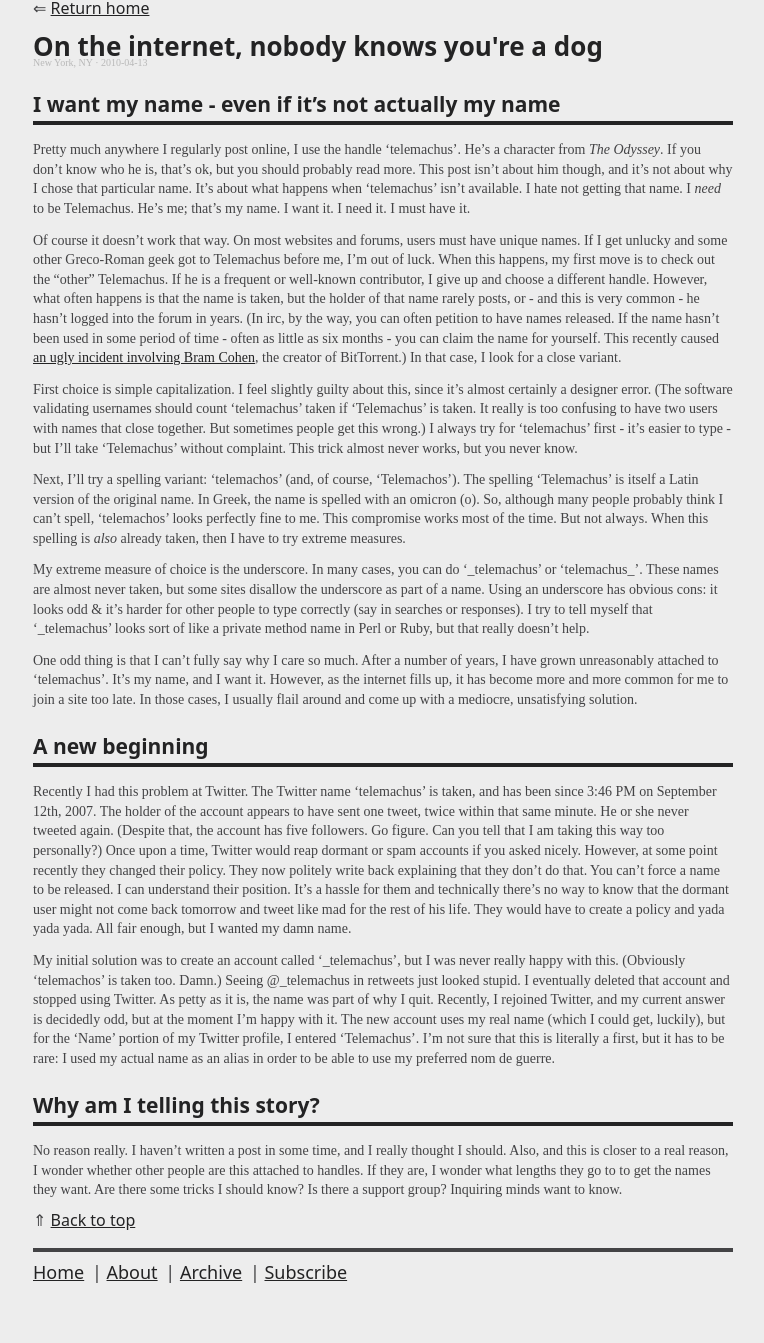
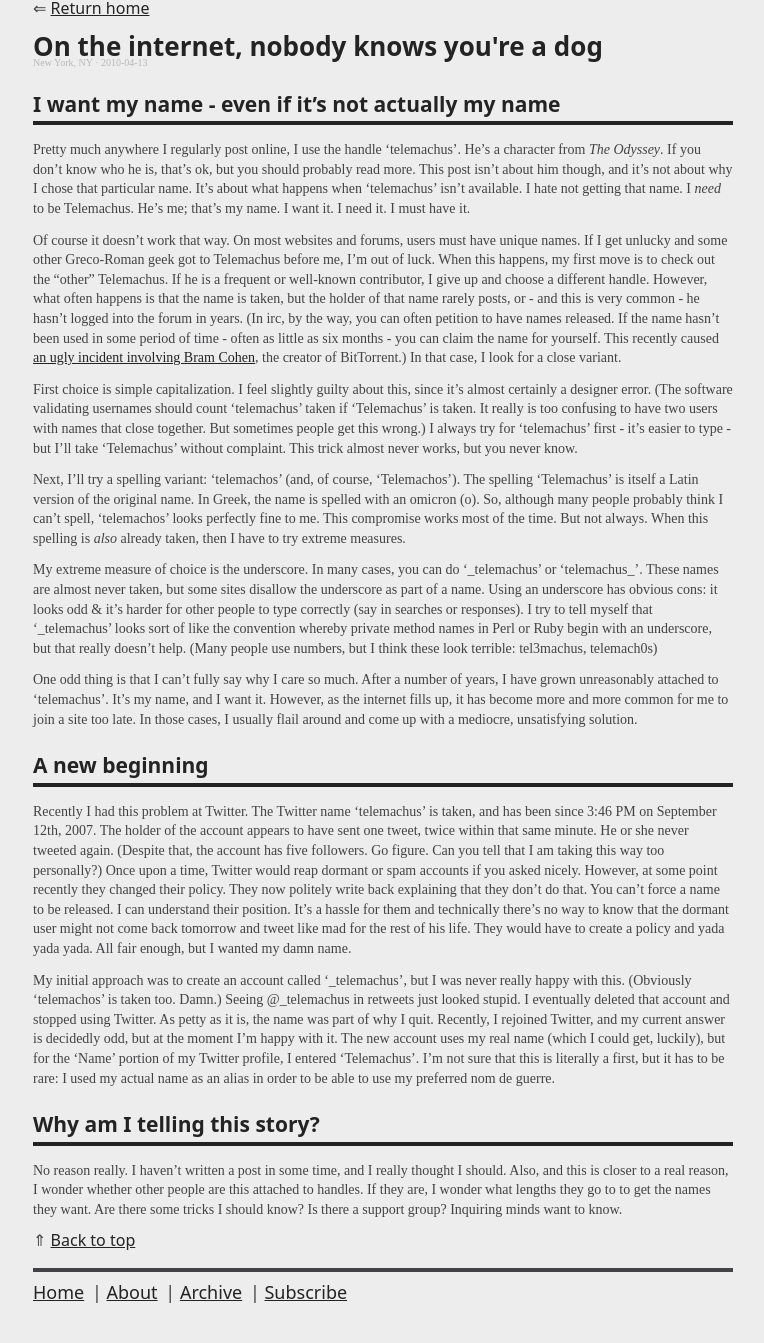
Before and after one commit to strogo/ithaca, a Jekyll site: the page built from _posts/2010-04-13-names-upon-names.md, in a window 1280 px wide. Shown: the whole page, without its empty margins (257-1021 px from the left). Built offline with Jekyll 4.4.1, drawn with Linux system fonts in a browser that asks for light colours; Markdown is read by kramdown in place of the engine named in the settings.

Commit message:
Done: no more tweaking.

```diff
--- a/_posts/2010-04-13-names-upon-names.md
+++ b/_posts/2010-04-13-names-upon-names.md
@@ -15,7 +15,7 @@ First choice is simple capitalization. I feel slightly guilty about this, since
 
 Next, I'll try a spelling variant: 'telemachos' (and, of course, 'Telemachos'). The spelling 'Telemachus' is itself a Latin version of the original name. In Greek, the name is spelled with an omicron (&omicron;). So, although many people probably think I can't spell, 'telemachos' looks perfectly fine to me. This compromise works most of the time. But not always. When this spelling is _also_ already taken, then I have to try extreme measures.
 
-My extreme measure of choice is the underscore. In many cases, you can do '\_telemachus' or 'telemachus\_'. These names are almost never taken, but some sites disallow the underscore as part of a name. Using an underscore has obvious cons: it looks odd & it's harder for other people to type correctly (say in searches or responses). I try to tell myself that '\_telemachus' looks sort of like a private method name in Perl or Ruby, but that really doesn't help.
+My extreme measure of choice is the underscore. In many cases, you can do '\_telemachus' or 'telemachus\_'. These names are almost never taken, but some sites disallow the underscore as part of a name. Using an underscore has obvious cons: it looks odd & it's harder for other people to type correctly (say in searches or responses). I try to tell myself that '\_telemachus' looks sort of like the convention whereby private method names in Perl or Ruby begin with an underscore, but that really doesn't help. (Many people use numbers, but I think these look terrible: tel3machus, telemach0s)
 
 One odd thing is that I can't fully say why I care so much. After a number of years, I have grown unreasonably attached to 'telemachus'. It's my name, and I want it. However, as the internet fills up, it has become more and more common for me to join a site too late. In those cases, I usually flail around and come up with a mediocre, unsatisfying solution.
 
@@ -23,7 +23,7 @@ One odd thing is that I can't fully say why I care so much. After a number of ye
 
 Recently I had this problem at Twitter. The Twitter name 'telemachus' is taken, and has been since 3:46 PM on September 12th, 2007. The holder of the account appears to have sent one tweet, twice within that same minute. He or she never tweeted again. (Despite that, the account has five followers. Go figure. Can you tell that I am taking this way too personally?) Once upon a time, Twitter would reap dormant or spam accounts if you asked nicely. However, at some point recently they changed their policy. They now politely write back explaining that they don't do that. You can't force a name to be released. I can understand their position. It's a hassle for them and technically there's no way to know that the dormant user might not come back tomorrow and tweet like mad for the rest of his life. They would have to create a policy and yada yada yada. All fair enough, but I wanted my damn name.
 
-My initial solution was to create an account called '\_telemachus', but I was never really happy with this. (Obviously 'telemachos' is taken too. Damn.) Seeing @\_telemachus in retweets just looked stupid. I eventually deleted that account and stopped using Twitter. As petty as it is, the name was part of why I quit. Recently, I rejoined Twitter, and my current answer is decidedly odd, but at the moment I'm happy with it. The new account uses my real name (which I could get, luckily), but for the 'Name' portion of my Twitter profile, I entered 'Telemachus'. I'm not sure that this is literally a first, but it has to be rare: I used my actual name as an alias in order to be able to use my preferred nom de guerre.
+My initial approach was to create an account called '\_telemachus', but I was never really happy with this. (Obviously 'telemachos' is taken too. Damn.) Seeing @\_telemachus in retweets just looked stupid. I eventually deleted that account and stopped using Twitter. As petty as it is, the name was part of why I quit. Recently, I rejoined Twitter, and my current answer is decidedly odd, but at the moment I'm happy with it. The new account uses my real name (which I could get, luckily), but for the 'Name' portion of my Twitter profile, I entered 'Telemachus'. I'm not sure that this is literally a first, but it has to be rare: I used my actual name as an alias in order to be able to use my preferred nom de guerre.
 
 ## Why am I telling this story?
 
```
